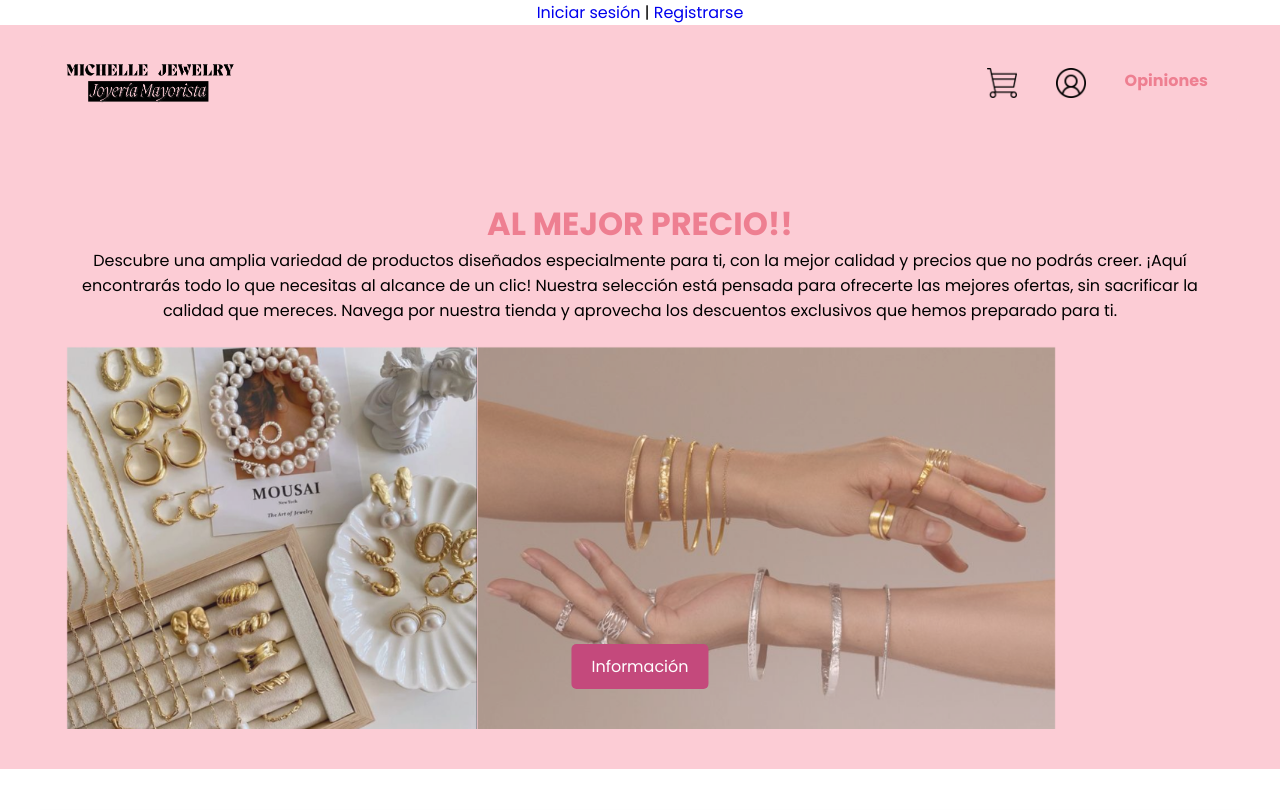
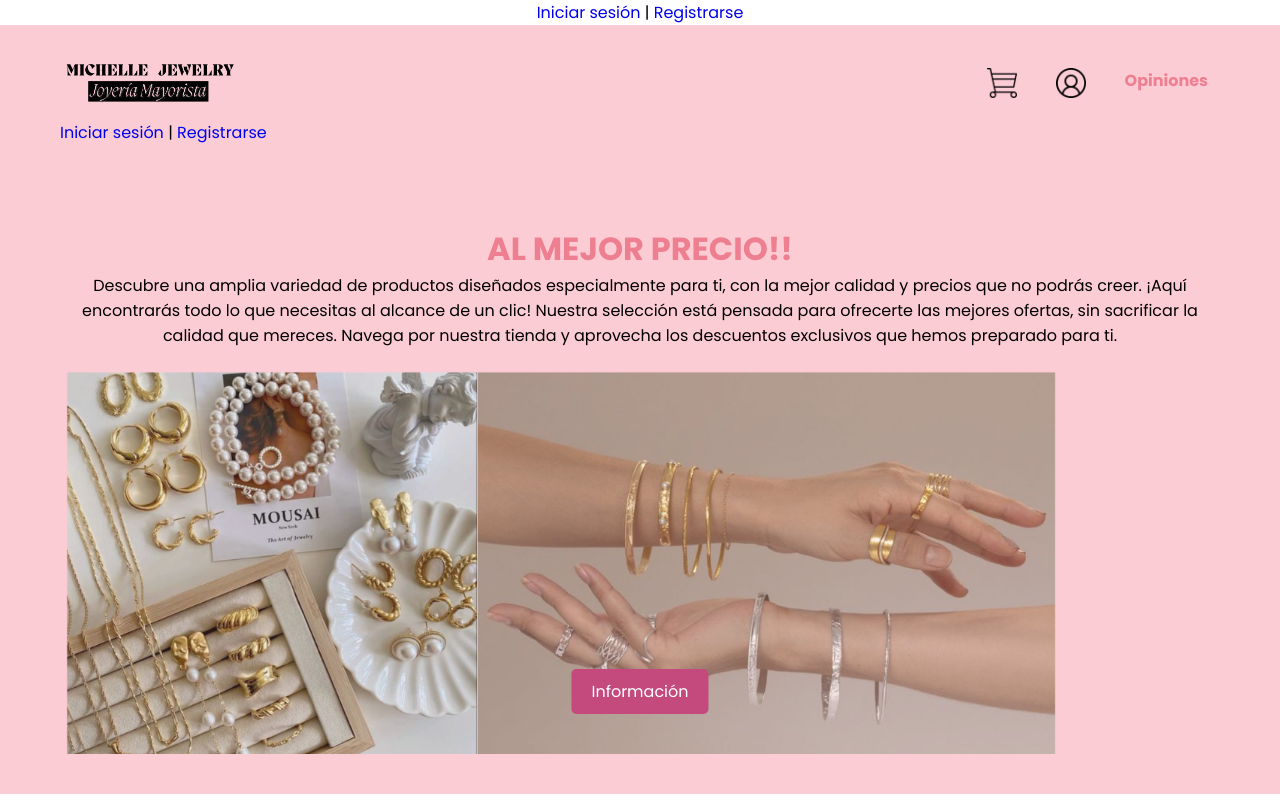
Before and after one commit to arizabaloivonne-del/mi-proyecto, a Django app: page / in a window 1280 px wide. Shown: the top 810 px of the page. Run offline with Django 5.2, Linux system fonts and the light colour scheme.

Commit message:
Acomodo menú rosa, logo y sesión en index.html y estilos_v2.css

```diff
--- a/templates/index.html
+++ b/templates/index.html
@@ -27,12 +27,12 @@
     <!-- Header principal -->
     <header class="header">
     <div class="menu container">
-            <!-- Logo -->
+        <!-- Logo a la izquierda -->
         <a href="/" class="logo">
             <img src="{% static 'imagenes/logo2.PNG' %}" alt="Logo del sitio web">
         </a>
 
-            <!-- Barra de navegación -->
+        <!-- Menú de navegación a la derecha -->
         <nav class="navbar">
             <ul>
                 <li><a href="{% url 'ver_carrito' %}"><img src="{% static 'imagenes/imagen6.png' %}" alt="carrito"></a></li>
@@ -40,6 +40,22 @@
                 <li><a href="{% url 'opinion' %}">Opiniones</a></li>
             </ul>
         </nav>
+    </div>
+
+    <!-- Bloque de sesión abajo del logo, alineado a la izquierda -->
+    <div class="menu-sesion container">
+        <p>
+            {% if user.is_authenticated %}
+                Bienvenido, {{ user.username }} |
+                <form method="post" action="{% url 'logout' %}" style="display:inline;">
+                    {% csrf_token %}
+                    <button type="submit" class="btn-link">Cerrar sesión</button>
+                </form>
+            {% else %}
+                <a href="{% url 'login' %}">Iniciar sesión</a> |
+                <a href="{% url 'crear_cuenta' %}">Registrarse</a>
+            {% endif %}
+        </p>
     </div>
 
     <!-- Texto e imagen del header -->
@@ -59,6 +75,7 @@
         </div>
     </div>
 </header>
+
 
     <!-- Catálogo -->
     <section class="m-content container">
```
Lines whose indentation alone changed are shown as unchanged.
